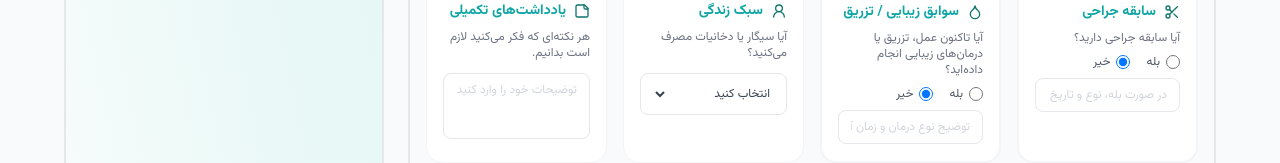
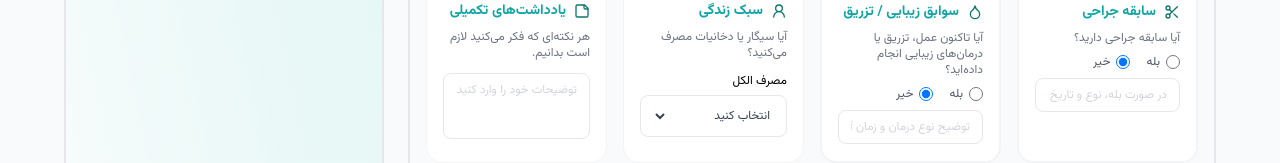
Before and after one commit to Ashkancr7/clinic-front, a Next.js app: page /patient/demo-clinic/intake in a window 1280 px wide. Shown: the part 1048-1211 px from the top of the page. Built offline with nearby package versions, Linux system fonts and the light colour scheme.

Commit message:
update calendar and sabk

```diff
--- a/src/app/(patient)/patient/[clinicSlug]/intake/page.tsx
+++ b/src/app/(patient)/patient/[clinicSlug]/intake/page.tsx
@@ -268,7 +268,13 @@ export default function PatientIntakePage() {
               <p className="mb-3 text-xs text-gray-500">
                 آیا سیگار یا دخانیات مصرف می‌کنید؟
               </p>
-              <Field label="مصرف الکل" select placeholder="انتخاب کنید" bare />
+              <Field label="مصرف الکل" select placeholder="انتخاب کنید"
+                options={[
+                  { value: "yes", label: "بله" },
+                  { value: "no", label: "نه" },
+
+                ]}
+              />
             </div>
 
             {/* یادداشت‌های تکمیلی */}
@@ -313,9 +319,6 @@ export default function PatientIntakePage() {
                 من ضمن مطالعه کامل، رضایت و تعهد خود را اعلام می‌کنم. *
               </label>
             </div>
-
-
-
             <SignatureField
               onChange={(signature) => {
                 console.log(signature);
```
